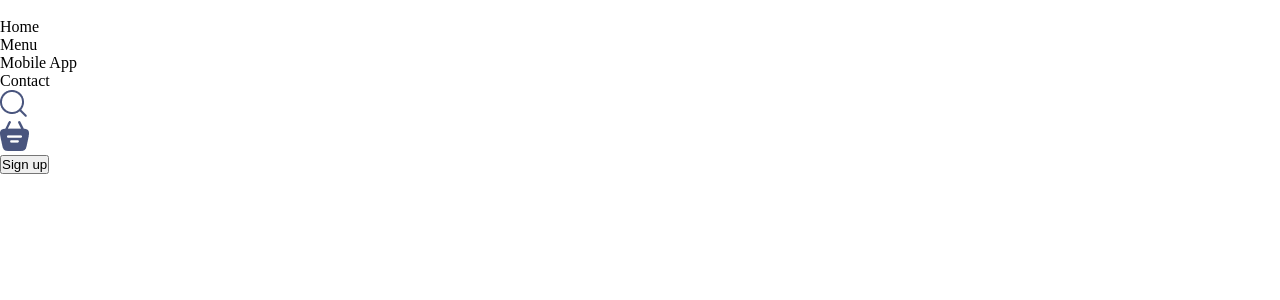
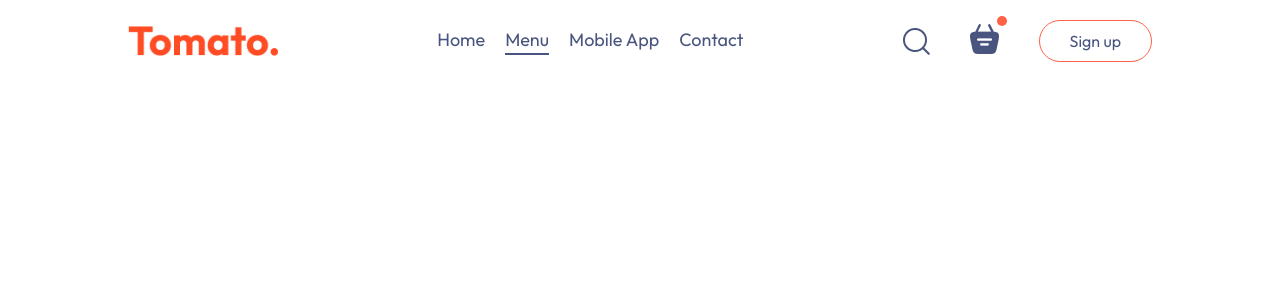
Before and after one commit to SDE-Siva/Food-Delivery-App, a React (Vite) app: page / in a window 1280 px wide. Shown: the top 300 px of the page. Built offline with nearby package versions, Linux system fonts and the light colour scheme.

Commit message:
Navbar setUp was completed

```diff
--- a/index.html
+++ b/index.html
@@ -2,7 +2,6 @@
 <html lang="en">
   <head>
     <meta charset="UTF-8" />
-    <link rel="icon" type="image/svg+xml" href="/vite.svg" />
     <meta name="viewport" content="width=device-width, initial-scale=1.0" />
     <title>food del</title>
   </head>
--- a/src/components/Navbar/Navbar.css
+++ b/src/components/Navbar/Navbar.css
@@ -0,0 +1,60 @@
+.navbar {
+  padding: 20px 0px;
+  display: flex;
+  justify-content: space-between;
+  align-items: center;
+}
+
+.navbar .logo {
+  width: 150px;
+}
+
+.navbar-menu {
+  display: flex;
+  gap: 20px;
+  list-style: none;
+  color: #49557e;
+  font-size: 18px;
+}
+
+.navbar-right {
+  display: flex;
+  gap: 40px;
+  align-items: center;
+}
+
+.navbar button {
+  background: transparent;
+  font-size: 16px;
+  color: #49557e;
+  border: 1px solid tomato;
+  padding: 10px 30px;
+  border-radius: 50px;
+  cursor: pointer;
+  transition: 0.3s;
+}
+
+.navbar button:hover {
+  background-color: #fff4f2;
+}
+
+.navbar .active {
+  padding-bottom: 2px;
+  border-bottom: 2px solid #49557e;
+}
+
+.navbar li {
+  cursor: pointer;
+}
+.navbar-search-icon {
+  position: relative;
+}
+.navbar-search-icon .dot {
+  position: absolute;
+  min-width: 10px;
+  min-height: 10px;
+  background-color: tomato;
+  border-radius: 5px;
+  top: -8px;
+  right: -8px;
+}
--- a/src/components/Navbar/Navbar.jsx
+++ b/src/components/Navbar/Navbar.jsx
@@ -1,17 +1,38 @@
-import React from "react";
+import React, { useState } from "react";
 import "./Navbar.css";
 import { assets } from "../../assets/assets";
 
 const Navbar = () => {
+  const [menu, setMenu] = useState("Menu");
   return (
     <>
-      <div className="nav-bar">
-        <img src={assets.log} alt="" />
+      <div className="navbar">
+        <img src={assets.logo} alt="" className="logo" />
         <ul className="navbar-menu">
-          <li>Home</li>
-          <li>Menu</li>
-          <li>Mobile App</li>
-          <li>Contact</li>
+          <li
+            onClick={() => setMenu("Home")}
+            className={menu === "Home" ? "active" : ""}
+          >
+            Home
+          </li>
+          <li
+            onClick={() => setMenu("Menu")}
+            className={menu === "Menu" ? "active" : ""}
+          >
+            Menu
+          </li>
+          <li
+            onClick={() => setMenu("Mobile App")}
+            className={menu === "Mobile App" ? "active" : ""}
+          >
+            Mobile App
+          </li>
+          <li
+            onClick={() => setMenu("Contact")}
+            className={menu === "Contact" ? "active" : ""}
+          >
+            Contact
+          </li>
         </ul>
         <div className="navbar-right">
           <img src={assets.search_icon} alt="" />
--- a/src/index.css
+++ b/src/index.css
@@ -1,7 +1,9 @@
+@import url("https://fonts.googleapis.com/css2?family=Outfit:wght@100..900&display=swap");
 * {
   padding: 0;
   margin: 0;
   box-sizing: border-box;
+  font-family: Outfit;
 }
 
 body {
@@ -12,3 +14,8 @@
   text-decoration: none;
   color: inherit;
 }
+
+.app {
+  width: 80%;
+  margin: auto;
+}
```
